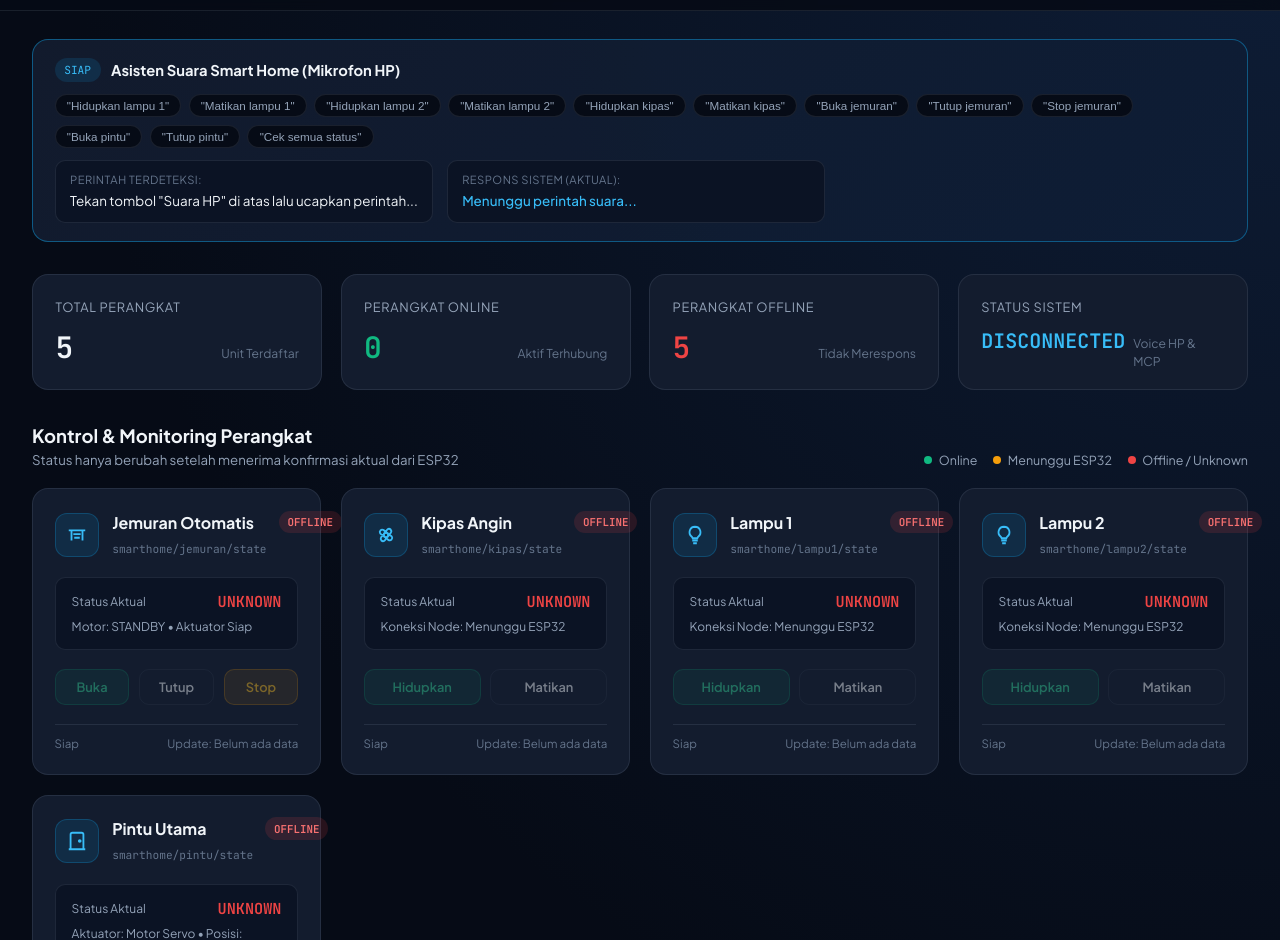
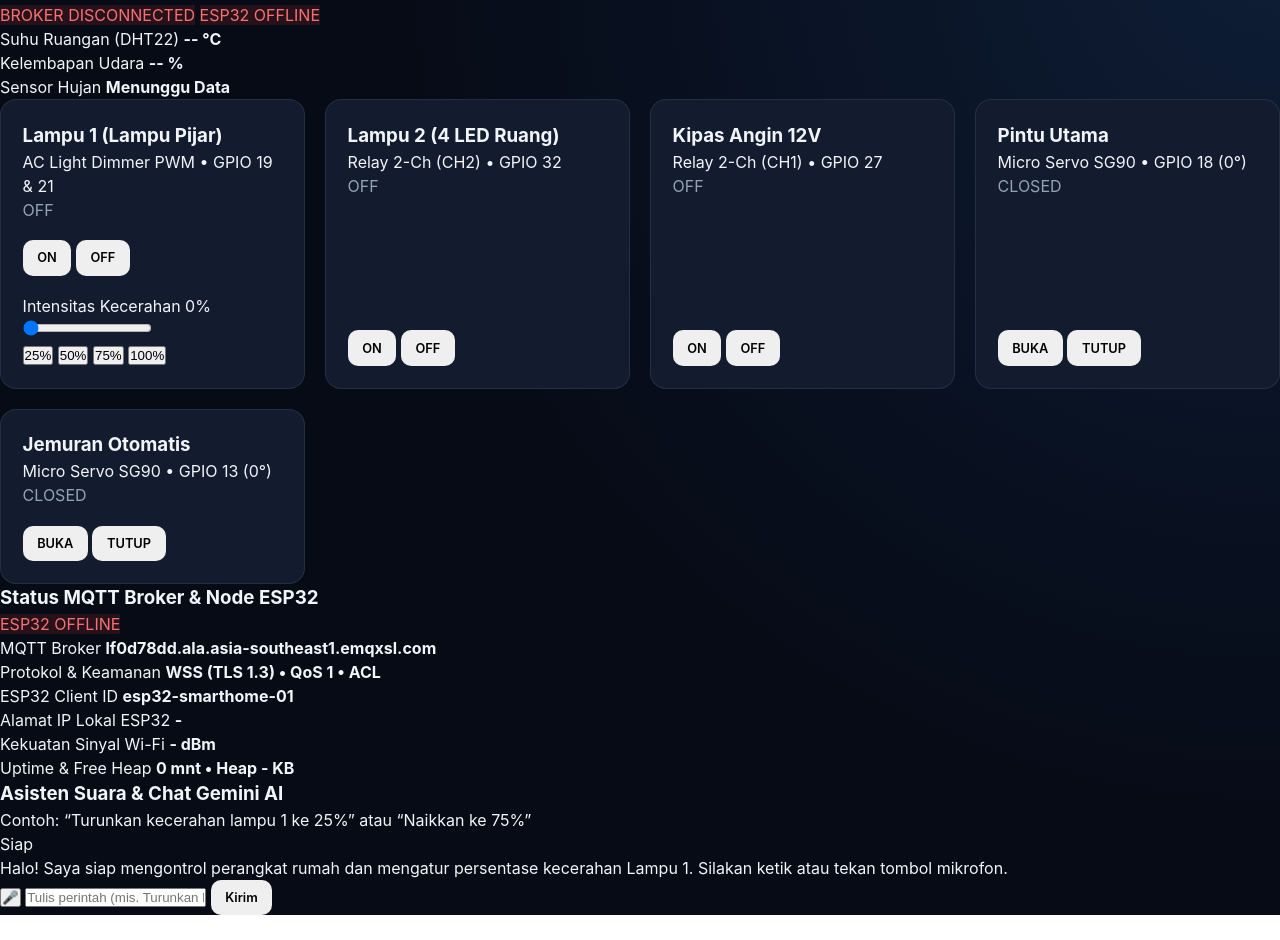
Before and after one commit to vxzny/euro-smarthome, a plain HTML site: page index.html in a window 1280 px wide. Shown: the part 69-1009 px from the top of the page. After the commit the page ends 984 px from the top, so only its background shows below. Drawn offline with nearby package versions, Linux system fonts and the light colour scheme; a script that the page names is missing.

Commit message:
Update index.html
Signed-off-by: nearestt <vinscodex05@gmail.com>

```diff
--- a/index.html
+++ b/index.html
@@ -3,297 +3,211 @@
 <head>
   <meta charset="UTF-8" />
   <meta name="viewport" content="width=device-width, initial-scale=1.0" />
-  <title>NEXUS HOME — Smart Home IoT Monitoring & Control</title>
-  <link rel="preconnect" href="https://fonts.googleapis.com" />
-  <link rel="preconnect" href="https://fonts.gstatic.com" crossorigin />
-  <link href="https://fonts.googleapis.com/css2?family=JetBrains+Mono:wght@400;600&family=Plus+Jakarta+Sans:wght@400;500;600;700&display=swap" rel="stylesheet" />
-  <link rel="stylesheet" href="./css/style.css" />
-  <script src="https://unpkg.com/mqtt/dist/mqtt.min.js" defer></script>
-  <script src="https://cdn.jsdelivr.net/npm/chart.js@4.4.4/dist/chart.umd.min.js" defer></script>
-  <script type="module" src="./js/app.js"></script>
+  <title>Smart Home IoT Dashboard — ESP32 & Gemini AI</title>
+  <link rel="stylesheet" href="css/style.css" />
+  <!-- Library MQTT.js via CDN untuk koneksi WSS -->
+  <script src="https://unpkg.com/mqtt/dist/mqtt.min.js"></script>
 </head>
 <body>
-  <!-- Toast Notification Container -->
-  <div id="toast-container" class="toast-container" aria-live="polite"></div>
+  <div class="app-container">
+    <!-- HEADER -->
+    <header class="topbar">
+      <div>
+        <h1>Smart Home IoT Control</h1>
+        <p class="subtitle">ESP32 DevKit V1 • EMQX TLS 1.3 • Gemini AI Assistant</p>
+      </div>
+      <div class="header-badges">
+        <span id="mqtt-conn-badge" class="badge badge-offline">BROKER DISCONNECTED</span>
+        <span id="esp32-status-badge" class="badge badge-offline">ESP32 OFFLINE</span>
+      </div>
+    </header>
 
-  <!-- HEADER -->
-  <header class="app-header">
-    <div class="header-left">
-      <div class="brand-logo" aria-hidden="true">
-        <svg viewBox="0 0 24 24" fill="none" stroke="currentColor" stroke-width="2">
-          <path d="M3 10.5L12 3l9 7.5V20a1 1 0 0 1-1 1h-5v-6H9v6H4a1 1 0 0 1-1-1v-9.5z" />
-          <circle cx="12" cy="10" r="1.5" fill="currentColor" />
-        </svg>
+    <!-- BAR TELEMETRI SENSOR LINGKUNGAN -->
+    <section class="sensor-strip">
+      <div class="sensor-pill">
+        <span class="sensor-label">Suhu Ruangan (DHT22)</span>
+        <strong id="sensor-temp">-- °C</strong>
       </div>
+      <div class="sensor-pill">
+        <span class="sensor-label">Kelembapan Udara</span>
+        <strong id="sensor-hum">-- %</strong>
+      </div>
+      <div class="sensor-pill">
+        <span class="sensor-label">Sensor Hujan</span>
+        <strong id="sensor-rain">Menunggu Data</strong>
+      </div>
+    </section>
+
+    <!-- GRID KONTROL PERANGKAT -->
+    <section class="devices-grid">
+      <!-- LAMPU 1: AC LIGHT DIMMER PWM (LAMPU PIJAR) -->
+      <div class="card device-card" id="card-lampu1">
+        <div class="card-header">
           <div>
-        <h1 class="system-title">EURO SMARTHOME <span class="badge-tag">IoT + VOICE</span></h1>
-        <p class="system-subtitle">Real-Time MQTT WSS Monitoring &amp; HP Voice Control</p>
+            <h3>Lampu 1 (Lampu Pijar)</h3>
+            <span class="device-sub">AC Light Dimmer PWM • GPIO 19 &amp; 21</span>
+          </div>
+          <span id="state-lampu1" class="state-tag state-off">OFF</span>
+        </div>
+
+        <div class="btn-group">
+          <button class="btn btn-on" onclick="sendDeviceCommand('lampu1', 'ON')">ON</button>
+          <button class="btn btn-off" onclick="sendDeviceCommand('lampu1', 'OFF')">OFF</button>
+        </div>
+
+        <!-- Slider Kecerahan Lampu Pijar -->
+        <div class="dimmer-control">
+          <div class="dimmer-header">
+            <span>Intensitas Kecerahan</span>
+            <span id="lampu1-brightness-value">0%</span>
+          </div>
+          <input
+            type="range"
+            id="lampu1-brightness-slider"
+            min="0"
+            max="100"
+            value="0"
+          />
+          <div class="preset-row">
+            <button type="button" class="btn-preset" onclick="setLampu1BrightnessPreset(25)">25%</button>
+            <button type="button" class="btn-preset" onclick="setLampu1BrightnessPreset(50)">50%</button>
+            <button type="button" class="btn-preset" onclick="setLampu1BrightnessPreset(75)">75%</button>
+            <button type="button" class="btn-preset" onclick="setLampu1BrightnessPreset(100)">100%</button>
+          </div>
         </div>
       </div>
 
-    <div class="header-right">
-      <div id="mqtt-status-pill" class="status-pill status-offline" title="Status Koneksi MQTT Broker">
-        <span class="pulse-dot"></span>
-        <span id="mqtt-status-text">MQTT DISCONNECTED</span>
+      <!-- LAMPU 2: 4 LED PARALEL VIA RELAY CH2 -->
+      <div class="card device-card" id="card-lampu2">
+        <div class="card-header">
+          <div>
+            <h3>Lampu 2 (4 LED Ruang)</h3>
+            <span class="device-sub">Relay 2-Ch (CH2) • GPIO 32</span>
+          </div>
+          <span id="state-lampu2" class="state-tag state-off">OFF</span>
+        </div>
+        <div class="btn-group">
+          <button class="btn btn-on" onclick="sendDeviceCommand('lampu2', 'ON')">ON</button>
+          <button class="btn btn-off" onclick="sendDeviceCommand('lampu2', 'OFF')">OFF</button>
+        </div>
       </div>
 
-      <!-- Tombol Kontrol Suara Langsung dari Mikrofon HP -->
-      <button id="btn-voice-toggle" type="button" class="btn btn-voice" title="Kontrol Perangkat dengan Suara HP">
-        <svg viewBox="0 0 24 24" fill="none" stroke="currentColor" stroke-width="2" width="17" height="17">
-          <path d="M12 2a3 3 0 0 0-3 3v7a3 3 0 0 0 6 0V5a3 3 0 0 0-3-3z" />
-          <path d="M19 10v2a7 7 0 0 1-14 0v-2" />
-          <line x1="12" y1="19" x2="12" y2="22" />
-        </svg>
-        <span id="voice-btn-label">Suara HP</span>
-      </button>
-
-      <div class="clock-box">
-        <span id="header-time" class="clock-time">--:--:--</span>
-        <span id="header-date" class="clock-date">Memuat tanggal...</span>
+      <!-- KIPAS 12V VIA RELAY CH1 -->
+      <div class="card device-card" id="card-kipas">
+        <div class="card-header">
+          <div>
+            <h3>Kipas Angin 12V</h3>
+            <span class="device-sub">Relay 2-Ch (CH1) • GPIO 27</span>
+          </div>
+          <span id="state-kipas" class="state-tag state-off">OFF</span>
+        </div>
+        <div class="btn-group">
+          <button class="btn btn-on" onclick="sendDeviceCommand('kipas', 'ON')">ON</button>
+          <button class="btn btn-off" onclick="sendDeviceCommand('kipas', 'OFF')">OFF</button>
+        </div>
       </div>
 
-      <button id="btn-open-settings" class="btn btn-outline btn-icon" title="Konfigurasi MQTT Broker WSS">
-        <svg viewBox="0 0 24 24" fill="none" stroke="currentColor" stroke-width="2">
-          <circle cx="12" cy="12" r="3" />
-          <path d="M19.4 15a1.65 1.65 0 0 0 .33 1.82l.06.06a2 2 0 1 1-2.83 2.83l-.06-.06a1.65 1.65 0 0 0-1.82-.33 1.65 1.65 0 0 0-1 1.51V21a2 2 0 0 1-4 0v-.09A1.65 1.65 0 0 0 9 19.4a1.65 1.65 0 0 0-1.82.33l-.06.06a2 2 0 1 1-2.83-2.83l.06-.06a1.65 1.65 0 0 0 .33-1.82 1.65 1.65 0 0 0-1.51-1H3a2 2 0 0 1 0-4h.09A1.65 1.65 0 0 0 4.6 9a1.65 1.65 0 0 0-.33-1.82l-.06-.06a2 2 0 1 1 2.83-2.83l.06.06a1.65 1.65 0 0 0 1.82.33H9a1.65 1.65 0 0 0 1-1.51V3a2 2 0 0 1 4 0v.09a1.65 1.65 0 0 0 1 1.51 1.65 1.65 0 0 0 1.82-.33l.06-.06a2 2 0 1 1 2.83 2.83l-.06.06a1.65 1.65 0 0 0-.33 1.82V9c.26.604.852.997 1.51 1H21a2 2 0 0 1 0 4h-.09a1.65 1.65 0 0 0-1.51 1z" />
-        </svg>
-        <span>Broker WSS</span>
-      </button>
-
-      <div class="user-profile" title="Profil Operator Sistem">
-        <div class="avatar">SH</div>
-        <div class="user-meta">
-          <span class="user-name">Smart Home Admin</span>
-          <span class="user-role">Operator Utama</span>
+      <!-- PINTU UTAMA SERVO -->
+      <div class="card device-card" id="card-pintu">
+        <div class="card-header">
+          <div>
+            <h3>Pintu Utama</h3>
+            <span class="device-sub" id="detail-pintu">Micro Servo SG90 • GPIO 18 (0°)</span>
+          </div>
+          <span id="state-pintu" class="state-tag state-off">CLOSED</span>
+        </div>
+        <div class="btn-group">
+          <button class="btn btn-on" onclick="sendDeviceCommand('pintu', 'OPEN')">BUKA</button>
+          <button class="btn btn-off" onclick="sendDeviceCommand('pintu', 'CLOSE')">TUTUP</button>
         </div>
       </div>
+
+      <!-- JEMURAN OTOMATIS SERVO -->
+      <div class="card device-card" id="card-jemuran">
+        <div class="card-header">
+          <div>
+            <h3>Jemuran Otomatis</h3>
+            <span class="device-sub" id="detail-jemuran">Micro Servo SG90 • GPIO 13 (0°)</span>
           </div>
-  </header>
-
-  <main class="dashboard-container">
-    <!-- PANEL INTERAKTIF ASISTEN SUARA HP -->
-    <section id="voice-assistant-bar" class="voice-banner" aria-label="Asisten Suara HP">
-      <div class="voice-banner-top">
-        <div class="voice-title-group">
-          <span id="voice-status-badge" class="badge-pill">SIAP</span>
-          <strong>Asisten Suara Smart Home (Mikrofon HP)</strong>
+          <span id="state-jemuran" class="state-tag state-off">CLOSED</span>
         </div>
-       <div class="voice-chips">
-          <button type="button" class="voice-chip" data-voice-sample="Hidupkan lampu 1">"Hidupkan lampu 1"</button>
-          <button type="button" class="voice-chip" data-voice-sample="Matikan lampu 1">"Matikan lampu 1"</button>
-          <button type="button" class="voice-chip" data-voice-sample="Hidupkan lampu 2">"Hidupkan lampu 2"</button>
-          <button type="button" class="voice-chip" data-voice-sample="Matikan lampu 2">"Matikan lampu 2"</button>
-          <button type="button" class="voice-chip" data-voice-sample="Hidupkan kipas">"Hidupkan kipas"</button>
-          <button type="button" class="voice-chip" data-voice-sample="Matikan kipas">"Matikan kipas"</button>
-          <button type="button" class="voice-chip" data-voice-sample="Buka jemuran">"Buka jemuran"</button>
-          <button type="button" class="voice-chip" data-voice-sample="Tutup jemuran">"Tutup jemuran"</button>
-          <button type="button" class="voice-chip" data-voice-sample="Stop jemuran">"Stop jemuran"</button>
-          <button type="button" class="voice-chip" data-voice-sample="Buka pintu">"Buka pintu"</button>
-          <button type="button" class="voice-chip" data-voice-sample="Tutup pintu">"Tutup pintu"</button>
-          <button type="button" class="voice-chip" data-voice-sample="Cek semua status">"Cek semua status"</button>
-        </div>
-      <div class="voice-io-grid">
-        <div class="voice-io-box">
-          <span class="voice-io-label">Perintah Terdeteksi:</span>
-          <span id="voice-transcript-text" class="voice-io-text">Tekan tombol "Suara HP" di atas lalu ucapkan perintah...</span>
-        </div>
-        <div class="voice-io-box">
-          <span class="voice-io-label">Respons Sistem (Aktual):</span>
-          <span id="voice-response-text" class="voice-io-text voice-reply">Menunggu perintah suara...</span>
+        <div class="btn-group">
+          <button class="btn btn-on" onclick="sendDeviceCommand('jemuran', 'OPEN')">BUKA</button>
+          <button class="btn btn-off" onclick="sendDeviceCommand('jemuran', 'CLOSE')">TUTUP</button>
         </div>
       </div>
     </section>
 
-    <!-- MAIN SUMMARY KPI -->
-    <section class="kpi-grid" aria-label="Ringkasan Sistem">
-      <article class="kpi-card">
-        <span class="kpi-label">Total Perangkat</span>
-        <div class="kpi-value-row">
-          <strong id="kpi-total" class="kpi-value">5</strong>
-          <span class="kpi-unit">Unit Terdaftar</span>
+    <!-- BAGIAN BAWAH: STATUS BROKER & ASISTEN AI GEMINI -->
+    <section class="bottom-grid">
+      <!-- KARTU STATUS MQTT BROKER & NODE ESP32 -->
+      <div class="card status-card">
+        <div class="card-header">
+          <h3>Status MQTT Broker &amp; Node ESP32</h3>
+          <span id="card-esp32-badge" class="badge badge-offline">ESP32 OFFLINE</span>
         </div>
-      </article>
-
-      <article class="kpi-card kpi-success">
-        <span class="kpi-label">Perangkat Online</span>
-        <div class="kpi-value-row">
-          <strong id="kpi-online" class="kpi-value">0</strong>
-          <span class="kpi-unit">Aktif Terhubung</span>
+        <div class="status-list">
+          <div class="status-row">
+            <span>MQTT Broker</span>
+            <strong id="tele-broker">lf0d78dd.ala.asia-southeast1.emqxsl.com</strong>
           </div>
-      </article>
-
-      <article class="kpi-card kpi-danger">
-        <span class="kpi-label">Perangkat Offline</span>
-        <div class="kpi-value-row">
-          <strong id="kpi-offline" class="kpi-value">5</strong>
-          <span class="kpi-unit">Tidak Merespons</span>
+          <div class="status-row">
+            <span>Protokol &amp; Keamanan</span>
+            <strong id="tele-protocol">WSS (TLS 1.3) • QoS 1 • ACL</strong>
           </div>
-      </article>
-
-      <article class="kpi-card kpi-primary">
-        <span class="kpi-label">Status Sistem</span>
-        <div class="kpi-value-row">
-          <strong id="kpi-system-status" class="kpi-value kpi-status-text">OFFLINE</strong>
-          <span id="kpi-xiaozhi-badge" class="kpi-unit">Voice HP &amp; MCP</span>
+          <div class="status-row">
+            <span>ESP32 Client ID</span>
+            <strong id="tele-client-id">esp32-smarthome-01</strong>
           </div>
-      </article>
-    </section>
-
-    <!-- DEVICE CONTROL & MONITORING CARDS -->
-    <section class="section-block">
-      <div class="section-header">
-        <div>
-          <h2>Kontrol &amp; Monitoring Perangkat</h2>
-          <p>Status hanya berubah setelah menerima konfirmasi aktual dari ESP32</p>
+          <div class="status-row">
+            <span>Alamat IP Lokal ESP32</span>
+            <strong id="tele-ip">-</strong>
           </div>
-        <div class="legend-group">
-          <span class="legend-item"><i class="dot dot-online"></i>Online</span>
-          <span class="legend-item"><i class="dot dot-warning"></i>Menunggu ESP32</span>
-          <span class="legend-item"><i class="dot dot-offline"></i>Offline / Unknown</span>
+          <div class="status-row">
+            <span>Kekuatan Sinyal Wi-Fi</span>
+            <strong id="tele-rssi">- dBm</strong>
           </div>
-      </div>
-
-      <div id="devices-grid" class="devices-grid"></div>
-    </section>
-
-    <!-- ADDITIONAL TELEMETRY & STATUS SECTION -->
-    <section class="telemetry-grid">
-      <article class="panel-card chart-panel">
-        <div class="panel-header">
-          <h3>Grafik Sinyal Wi-Fi ESP32 (RSSI dBm) &amp; Latensi</h3>
-          <span class="panel-badge">Real-Time Telemetry</span>
-        </div>
-        <div class="chart-wrapper">
-          <canvas id="telemetry-chart"></canvas>
-        </div>
-      </article>
-
-      <article class="panel-card info-panel">
-        <div class="panel-header">
-          <h3>Status MQTT Broker &amp; Node ESP32</h3>
-          <span id="esp32-lwt-badge" class="badge-pill badge-offline">ESP32 OFFLINE</span>
-        </div>
-        <dl class="spec-list">
-          <div class="spec-row">
-            <dt>MQTT Broker</dt>
-            <dd id="info-broker-host">Belum dikonfigurasi</dd>
-          </div>
-          <div class="spec-row">
-            <dt>Protokol &amp; Keamanan</dt>
-            <dd>WSS (TLS 1.3) • QoS 1 • ACL</dd>
-          </div>
-          <div class="spec-row">
-            <dt>ESP32 Client ID</dt>
-            <dd id="info-esp-id">esp32-smarthome-01</dd>
-          </div>
-          <div class="spec-row">
-            <dt>Alamat IP Lokal ESP32</dt>
-            <dd id="info-esp-ip">-</dd>
-          </div>
-          <div class="spec-row">
-            <dt>Kekuatan Sinyal Wi-Fi</dt>
-            <dd id="info-esp-rssi">-</dd>
-          </div>
-          <div class="spec-row">
-            <dt>Uptime &amp; Free Heap</dt>
-            <dd id="info-esp-uptime">-</dd>
-          </div>
-        </dl>
-      </article>
-    </section>
-
-    <!-- LOGS SECTION: COMMAND HISTORY & ACTIVITY HISTORY -->
-    <section class="logs-grid">
-      <article class="panel-card">
-        <div class="panel-header">
-          <h3>Riwayat Perintah (Command Queue)</h3>
-          <button id="btn-clear-commands" class="btn-text">Bersihkan</button>
-        </div>
-        <div id="command-log-list" class="log-list">
-          <div class="log-empty">Belum ada perintah yang dikirim.</div>
-        </div>
-      </article>
-
-      <article class="panel-card">
-        <div class="panel-header">
-          <h3>Riwayat Aktivitas &amp; Feedback Sensor</h3>
-          <button id="btn-clear-activities" class="btn-text">Bersihkan</button>
-        </div>
-        <div id="activity-log-list" class="log-list">
-          <div class="log-empty">Menunggu data status dari ESP32...</div>
-        </div>
-      </article>
-    </section>
-  </main>
-
-  <!-- MODAL 1: KONFIRMASI KEAMANAN PINTU -->
-  <div id="door-confirm-modal" class="modal-backdrop hidden" role="dialog" aria-modal="true" aria-labelledby="door-modal-title">
-    <div class="modal-card">
-      <div class="modal-header">
-        <h3 id="door-modal-title">Konfirmasi Keamanan Akses Pintu</h3>
-        <button type="button" class="modal-close" data-close-modal="door-confirm-modal">&times;</button>
-      </div>
-      <div class="modal-body">
-        <p id="door-modal-desc" class="modal-warning-text">
-          Anda akan mengirim perintah kontrol ke Servo Pintu Utama. Pastikan area pintu aman sebelum melanjutkan.
-        </p>
-        <div class="form-group">
-          <label for="door-pin-input">PIN Keamanan Pintu (Opsional jika diatur)</label>
-          <input type="password" id="door-pin-input" maxlength="8" placeholder="Masukkan PIN jika aktif" autocomplete="off" />
-        </div>
-      </div>
-      <div class="modal-footer">
-        <button type="button" class="btn btn-outline" data-close-modal="door-confirm-modal">Batal</button>
-        <button type="button" id="btn-confirm-door" class="btn btn-warning">Konfirmasi &amp; Eksekusi</button>
+          <div class="status-row">
+            <span>Uptime &amp; Free Heap</span>
+            <strong id="tele-uptime-heap">0 mnt • Heap - KB</strong>
           </div>
         </div>
       </div>
 
-  <!-- MODAL 2: KONFIGURASI KONEKSI MQTT BROKER WSS -->
-  <div id="mqtt-settings-modal" class="modal-backdrop hidden" role="dialog" aria-modal="true" aria-labelledby="settings-modal-title">
-    <div class="modal-card">
-      <div class="modal-header">
-        <h3 id="settings-modal-title">Konfigurasi MQTT Broker (WSS)</h3>
-        <button type="button" class="modal-close" data-close-modal="mqtt-settings-modal">&times;</button>
+      <!-- PANEL ASISTEN GEMINI AI -->
+      <div class="card ai-card">
+        <div class="card-header">
+          <div>
+            <h3>Asisten Suara &amp; Chat Gemini AI</h3>
+            <span class="device-sub">Contoh: &ldquo;Turunkan kecerahan lampu 1 ke 25%&rdquo; atau &ldquo;Naikkan ke 75%&rdquo;</span>
           </div>
-      <form id="mqtt-settings-form" class="modal-body">
-        <p class="modal-hint">
-          Kredensial disimpan secara lokal di browser Anda (<code>localStorage</code>) dan tidak pernah dikirim ke GitHub.
-        </p>
-        <div class="form-group">
-          <label for="cfg-host">Broker Host (EMQX Cloud)</label>
-          <input type="text" id="cfg-host" required placeholder="xxxxxxxx.ala.asia-southeast1.emqxsl.com" />
+          <span id="voice-status" class="voice-indicator">Siap</span>
         </div>
-        <div class="form-row">
-          <div class="form-group">
-            <label for="cfg-port">Port WSS</label>
-            <input type="number" id="cfg-port" value="8084" required />
-          </div>
-          <div class="form-group">
-            <label for="cfg-path">Path</label>
-            <input type="text" id="cfg-path" value="/mqtt" required />
+
+        <div id="chat-messages" class="chat-box">
+          <div class="msg msg-ai">
+            Halo! Saya siap mengontrol perangkat rumah dan mengatur persentase kecerahan Lampu 1. Silakan ketik atau tekan tombol mikrofon.
           </div>
         </div>
-        <div class="form-row">
-          <div class="form-group">
-            <label for="cfg-username">Username Frontend</label>
-            <input type="text" id="cfg-username" value="web_dashboard" required />
-          </div>
-          <div class="form-group">
-            <label for="cfg-password">Password MQTT</label>
-            <input type="password" id="cfg-password" required placeholder="Password web_dashboard" />
-          </div>
-        </div>
-        <div class="form-group">
-          <label for="cfg-door-pin">PIN Keamanan Pintu (Opsional — 4-6 digit)</label>
-          <input type="password" id="cfg-door-pin" maxlength="8" placeholder="Kosongkan jika hanya pakai dialog konfirmasi" />
-        </div>
-        <div class="modal-footer">
-          <button type="button" id="btn-disconnect-mqtt" class="btn btn-danger-outline">Putuskan</button>
-          <button type="submit" class="btn btn-primary">Simpan &amp; Hubungkan</button>
-        </div>
+
+        <form id="chat-form" class="chat-input-row">
+          <button type="button" id="btn-voice" class="btn-mic" title="Bicara ke Gemini AI">🎤</button>
+          <input
+            type="text"
+            id="chat-input"
+            placeholder="Tulis perintah (mis. Turunkan kecerahan lampu 1 ke 25%)..."
+            autocomplete="off"
+          />
+          <button type="submit" class="btn btn-send">Kirim</button>
         </form>
       </div>
+    </section>
   </div>
+
+  <!-- CONTAINER NOTIFIKASI TOAST (ACK & TIMEOUT) -->
+  <div id="toast-container" class="toast-container"></div>
+
+  <script src="config/config.js"></script>
+  <script src="js/app.js"></script>
 </body>
 </html>
```
Lines whose indentation alone changed are shown as unchanged.
